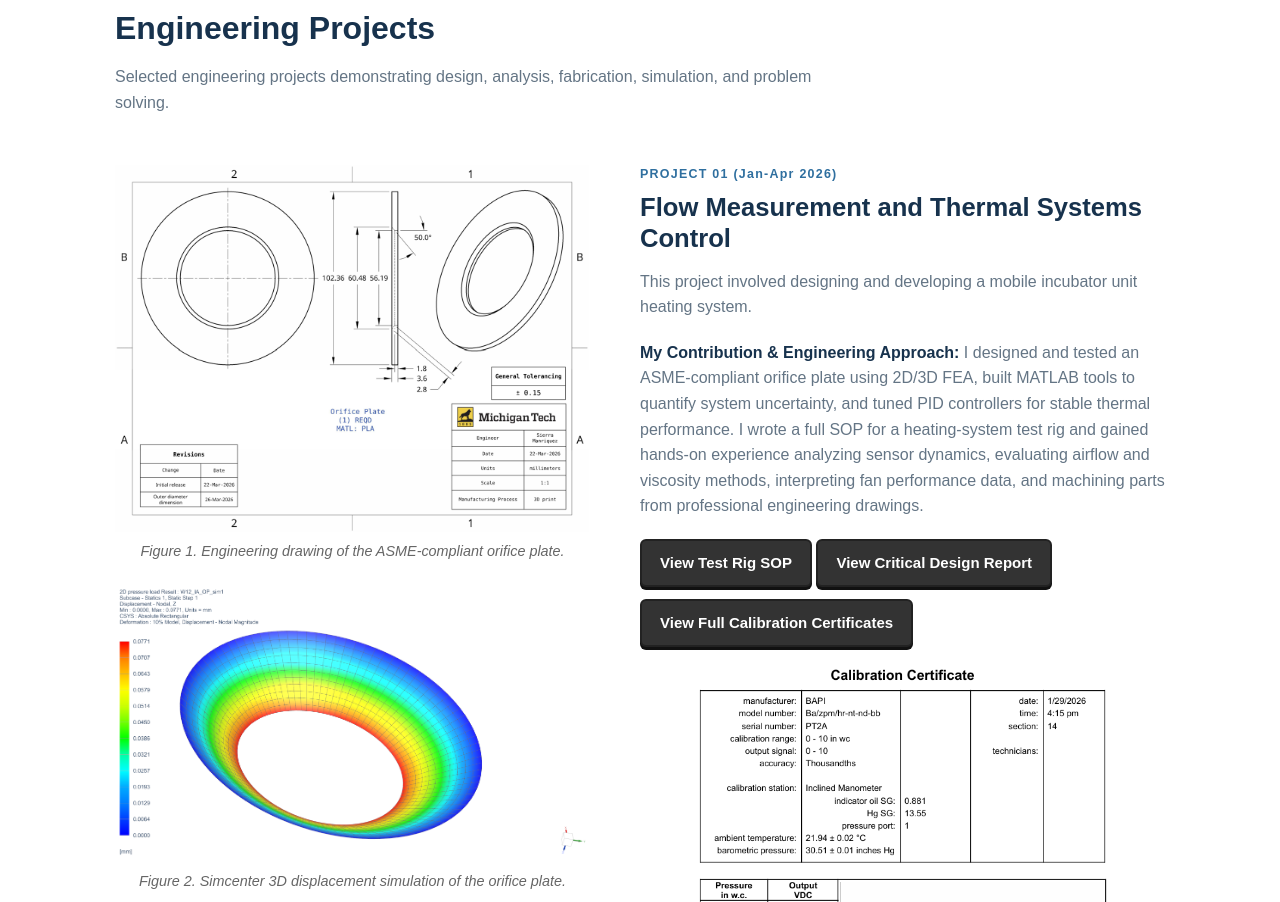
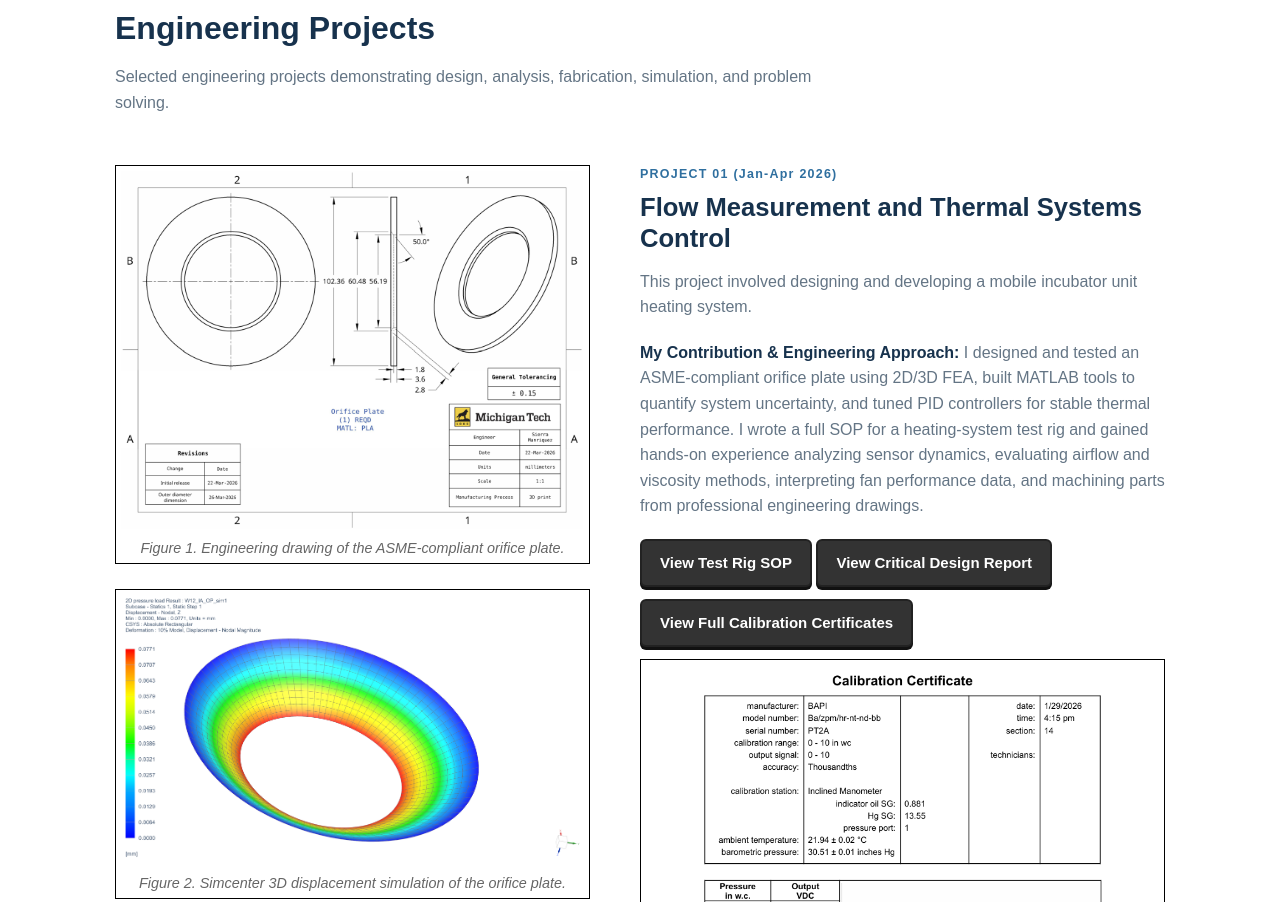
Before and after one commit to Sierra-Manriquez/Sierra-Manriquez.github.io, a plain HTML site: page index.html in a window 1280 px wide. Shown: the part 891-1793 px from the top of the page. Drawn offline with Linux system fonts and the light colour scheme.

Commit message:
Add border and padding to project-figure class

```diff
--- a/index.html
+++ b/index.html
@@ -268,6 +268,8 @@
 
 .project-figure {
     margin: 0;
+    border: 1px solid #000;
+    padding: 5px;
 }
 
 .project-figure img {
```
